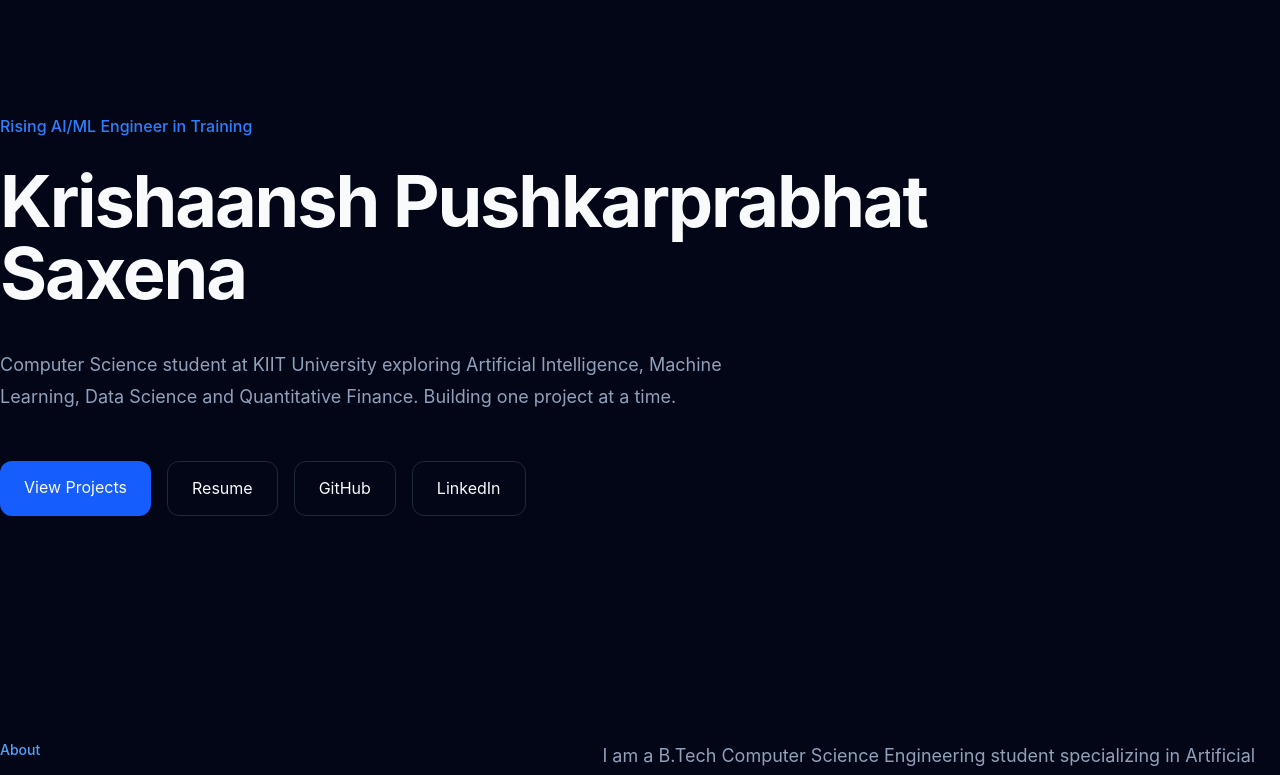
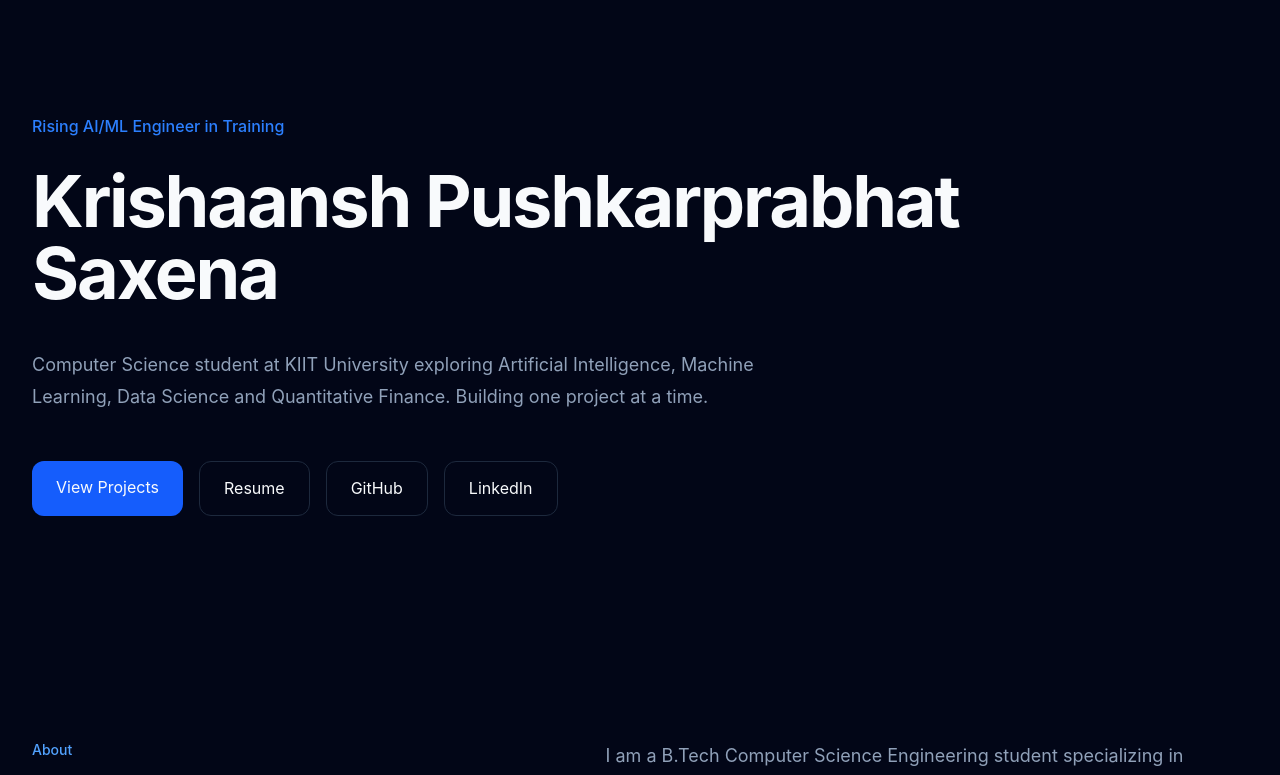
Before and after one commit to krishaanshsaxena/krishaansh-portfolio, a Next.js app: page / in a window 1280 px wide. Shown: the top 775 px of the page. Built offline with nearby package versions, Linux system fonts and the light colour scheme.

Commit message:
Krishaansh Portfolio v0.3.1

```diff
--- a/app/components/constants.ts
+++ b/app/components/constants.ts
@@ -25,9 +25,11 @@ export const navItems = [
 
 // Professional External Outlets
 export const socialItems = [
-  { name: "GitHub", url: "https://github.com" },
-  { name: "LinkedIn", url: "https://linkedin.com" }, // Ensure exact slug
+  { name: "GitHub", url: "https://github.com/krishaanshsaxena" },
+  { name: "LinkedIn", url: "https://linkedin.com/in/krishaanshsaxena" }, // Ensure exact slug
   { name: "Email", url: "mailto:your-email@example.com" }, // Replace with your operational inbox
+  { name: "Twitter", url: "https://x.com/krishaansh_s" },
+
 ]
 
 // Project Catalog
--- a/app/layout.tsx
+++ b/app/layout.tsx
@@ -21,14 +21,18 @@ export const metadata = {
     locale: "en_US",
     type: "website",
   },
+    // ... your other metadata config
   twitter: {
     card: "summary_large_image",
     title: SITE_TITLE,
     description: SITE_DESCRIPTION,
+    creator: "@krishaansh_s", // Adds your Twitter/X handle to social share cards
   },
 };
 
 // 2. CORRECT: This must be the EXPORT DEFAULT and must return valid JSX
+
+// app/layout.tsx
 export default function RootLayout({
   children,
 }: {
@@ -37,8 +41,10 @@ export default function RootLayout({
   return (
     <html lang="en">
       <body className="bg-slate-950 text-slate-100 antialiased">
-        {/* Your navigation component would go here */}
-        <main>{children}</main>
+        {/* max-w-7xl limits ultra-wide screens, mx-auto centers it, px-4/sm:px-6/lg:px-8 adds fluid side margins */}
+        <main className="max-w-7xl mx-auto px-4 sm:px-6 lg:px-8">
+          {children}
+        </main>
       </body>
     </html>
   );
```
